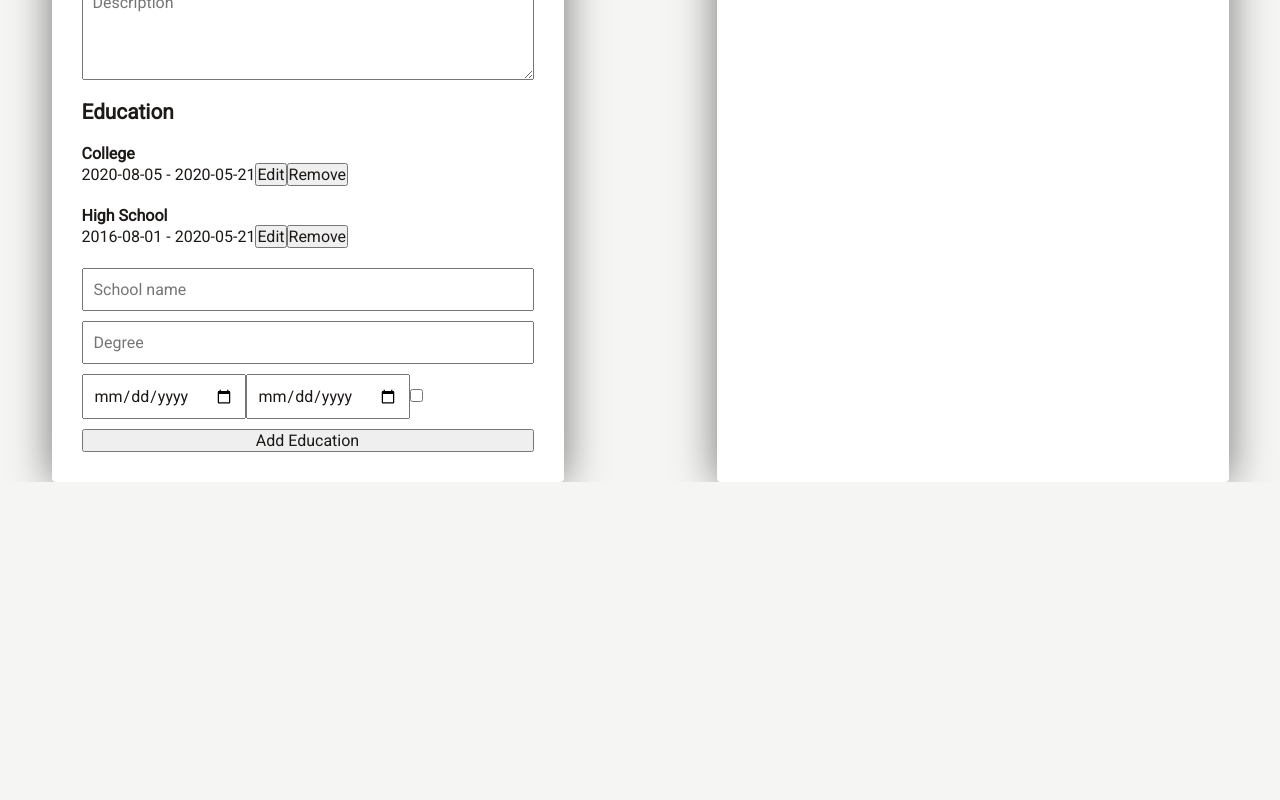
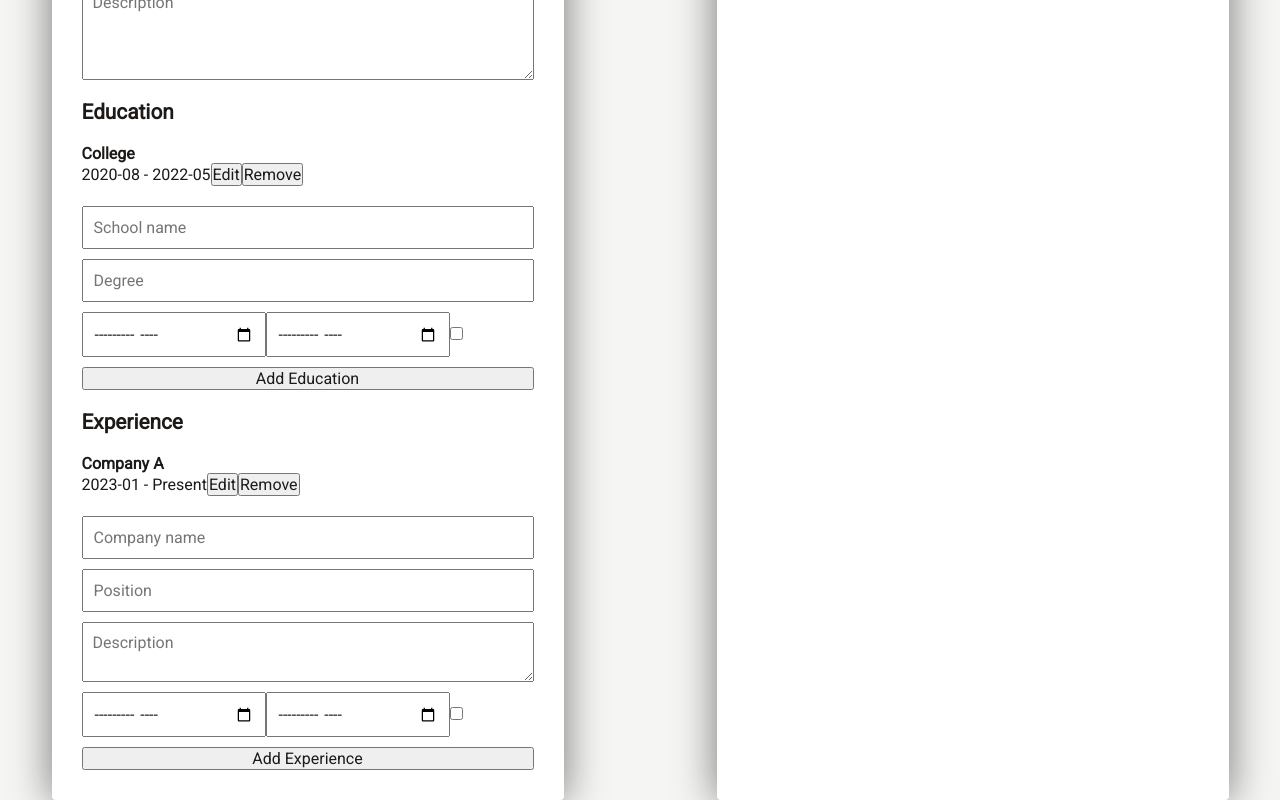
Before and after one commit to 21ance/cv-app, a React (Create React App) app: page / in a window 1280 px wide. Shown: the part 401-1201 px from the top of the page. Before the commit the page ends 883 px from the top, so only its background shows below. Built offline with nearby package versions, Linux system fonts and the light colour scheme; a web font is replaced by a local one.

Commit message:
add experience form

```diff
--- a/src/App.js
+++ b/src/App.js
@@ -19,19 +19,40 @@ const App = () => {
   });
 
   const [education, setEducation] = useState([
-    {
-      schoolName: "High School",
-      degree: "STEM",
-      startDate: "2016-08-01",
-      endDate: "2020-05-21",
-      id: 0,
-    },
+    // {
+    //   schoolName: "High School",
+    //   degree: "STEM",
+    //   startDate: "2016-08-01",
+    //   endDate: "2020-05-21",
+    //   id: 0,
+    // },
     {
       schoolName: "College",
       degree: "Accounting",
-      startDate: "2020-08-05",
-      endDate: "2020-05-21",
-      id: 1,
+      startDate: "2020-08",
+      endDate: "2022-05",
+      id: 0,
+    },
+  ]);
+
+  //
+  const [experienceForm, setExperienceForm] = useState({
+    companyName: "",
+    position: "",
+    description: "",
+    startDate: "",
+    endDate: "",
+    id: "",
+  });
+
+  const [experience, setExperience] = useState([
+    {
+      companyName: "Company A",
+      position: "Web Developer",
+      description: "I do stuff...",
+      startDate: "2023-01",
+      endDate: "Present",
+      id: 0,
     },
   ]);
 
@@ -47,6 +68,10 @@ const App = () => {
         setEducation={setEducation}
         educationForm={educationForm}
         setEducationForm={setEducationForm}
+        experience={experience}
+        setExperience={setExperience}
+        experienceForm={experienceForm}
+        setExperienceForm={setExperienceForm}
       />
       <Preview
         name={name}
--- a/src/components/editor/EditorContainer.js
+++ b/src/components/editor/EditorContainer.js
@@ -2,6 +2,8 @@ import GeneralInfo from "./GeneralInfo";
 import EducationForm from "./education/EducationForm";
 import EducationEdit from "./education/EducationEdit";
 import ComponentHeader from "./ComponentHeader";
+import ExperienceForm from "./experience/ExperienceForm";
+import ExperienceEdit from "./experience/ExperienceEdit";
 
 const EditorContainer = (props) => {
   return (
@@ -37,6 +39,32 @@ const EditorContainer = (props) => {
         educationForm={props.educationForm}
         setEducationForm={props.setEducationForm}
       />
+      <ComponentHeader title="Experience" />
+      {props.experience
+        .map((edu, key) => {
+          return (
+            <ExperienceEdit
+              key={edu.id}
+              companyName={edu.companyName}
+              position={edu.position}
+              description={edu.description}
+              startDate={edu.startDate}
+              endDate={edu.endDate}
+              id={edu.id}
+              experience={props.experience}
+              setExperience={props.setExperience}
+              experienceForm={props.experienceForm}
+              setExperienceForm={props.setExperienceForm}
+            />
+          );
+        })
+        .reverse()}
+      <ExperienceForm
+        experience={props.experience}
+        setExperience={props.setExperience}
+        experienceForm={props.experienceForm}
+        setExperienceForm={props.setExperienceForm}
+      />
     </div>
   );
 };
--- a/src/components/editor/education/EducationForm.js
+++ b/src/components/editor/education/EducationForm.js
@@ -18,6 +18,7 @@ const Education = (props) => {
       });
     }
   }
+
   function handleSubmit(e) {
     if (props.educationForm.id === "") {
       // save previous state and add new education object
@@ -86,7 +87,7 @@ const Education = (props) => {
       />
       <div className="date">
         <input
-          type="date"
+          type="month"
           onChange={(e) =>
             props.setEducationForm({
               ...props.educationForm,
@@ -97,7 +98,7 @@ const Education = (props) => {
           required
         />
         <input
-          type="date"
+          type="month"
           onChange={(e) =>
             props.setEducationForm({
               ...props.educationForm,
@@ -112,7 +113,7 @@ const Education = (props) => {
       </div>
       <button>
         {props.educationForm.id === "" ? "Add Education" : "Save Edit"}
-        {console.log(props.educationForm)}
+        {/* {console.log(props.educationForm)} */}
       </button>
     </form>
   );
--- /dev/null
+++ b/src/components/editor/experience/ExperienceEdit.js
@@ -0,0 +1,26 @@
+const ExperienceEdit = (props) => {
+  function handleRemove(id) {
+    const newExperience = props.experience.filter((edu) => edu.id !== id);
+    props.setExperience(newExperience);
+  }
+
+  function handleEdit(id) {
+    const newExperienceForm = props.experience
+      .filter((edu) => edu.id === id)
+      .pop();
+    props.setExperienceForm(newExperienceForm);
+  }
+  // console.log(props);
+  return (
+    <div className="experience-edit">
+      <h3>{props.companyName}</h3>
+      <span>
+        {props.startDate} - {props.endDate}
+      </span>
+      <button onClick={() => handleEdit(props.id)}>Edit</button>
+      <button onClick={() => handleRemove(props.id)}>Remove</button>
+    </div>
+  );
+};
+
+export default ExperienceEdit;
--- /dev/null
+++ b/src/components/editor/experience/ExperienceForm.js
@@ -0,0 +1,121 @@
+import { useState } from "react";
+
+const ExperienceForm = (props) => {
+  const [present, setPresent] = useState(false);
+
+  function handleCheckbox() {
+    console.log(props.experienceForm);
+    console.log(props.experience);
+    if (!present) {
+      setPresent(true);
+      props.setExperienceForm({
+        ...props.experienceForm,
+        endDate: "Present",
+      });
+    } else {
+      setPresent(false);
+      props.setExperienceForm({
+        ...props.experienceForm,
+        endDate: "mm-dd-yyy",
+      });
+    }
+  }
+
+  function handleSubmit(e) {
+    if (props.experienceForm.id === "") {
+      const newExperience = [
+        ...props.experience,
+        {
+          companyName: props.experienceForm.companyName,
+          position: props.experienceForm.position,
+          description: props.experienceForm.description,
+          startDate: props.experienceForm.startDate,
+          endDate: props.experienceForm.endDate,
+          id: props.experience.length,
+        },
+      ];
+      props.setExperience(newExperience);
+    }
+
+    props.setExperienceForm({
+      companyName: "",
+      position: "",
+      description: "",
+      startDate: "",
+      endDate: "",
+      id: "",
+    });
+    e.preventDefault();
+  }
+  return (
+    <form className="info" onSubmit={(e) => handleSubmit(e)}>
+      <input
+        type="text"
+        onChange={(e) =>
+          props.setExperienceForm({
+            ...props.experienceForm,
+            companyName: e.target.value,
+          })
+        }
+        placeholder="Company name"
+        value={props.experienceForm.companyName}
+        required
+      />
+      <input
+        type="text"
+        onChange={(e) =>
+          props.setExperienceForm({
+            ...props.experienceForm,
+            position: e.target.value,
+          })
+        }
+        placeholder="Position"
+        value={props.experienceForm.position}
+        required
+      />
+      <textarea
+        type="text"
+        onChange={(e) =>
+          props.setExperienceForm({
+            ...props.experienceForm,
+            description: e.target.value,
+          })
+        }
+        placeholder="Description"
+        value={props.experienceForm.description}
+        required
+      />
+      <div className="date">
+        <input
+          type="month"
+          onChange={(e) =>
+            props.setExperienceForm({
+              ...props.experienceForm,
+              startDate: e.target.value,
+            })
+          }
+          value={props.experienceForm.startDate}
+          required
+        />
+        <input
+          type="month"
+          onChange={(e) =>
+            props.setExperienceForm({
+              ...props.experienceForm,
+              endDate: e.target.value,
+            })
+          }
+          disabled={present}
+          value={props.experienceForm.endDate}
+          required
+        />
+        <input type="checkbox" onChange={(e) => handleCheckbox()} />
+      </div>
+      <button>
+        {props.experienceForm.id === "" ? "Add Experience" : "Save Edit"}
+      </button>
+    </form>
+  );
+};
+
+export default ExperienceForm;
```
